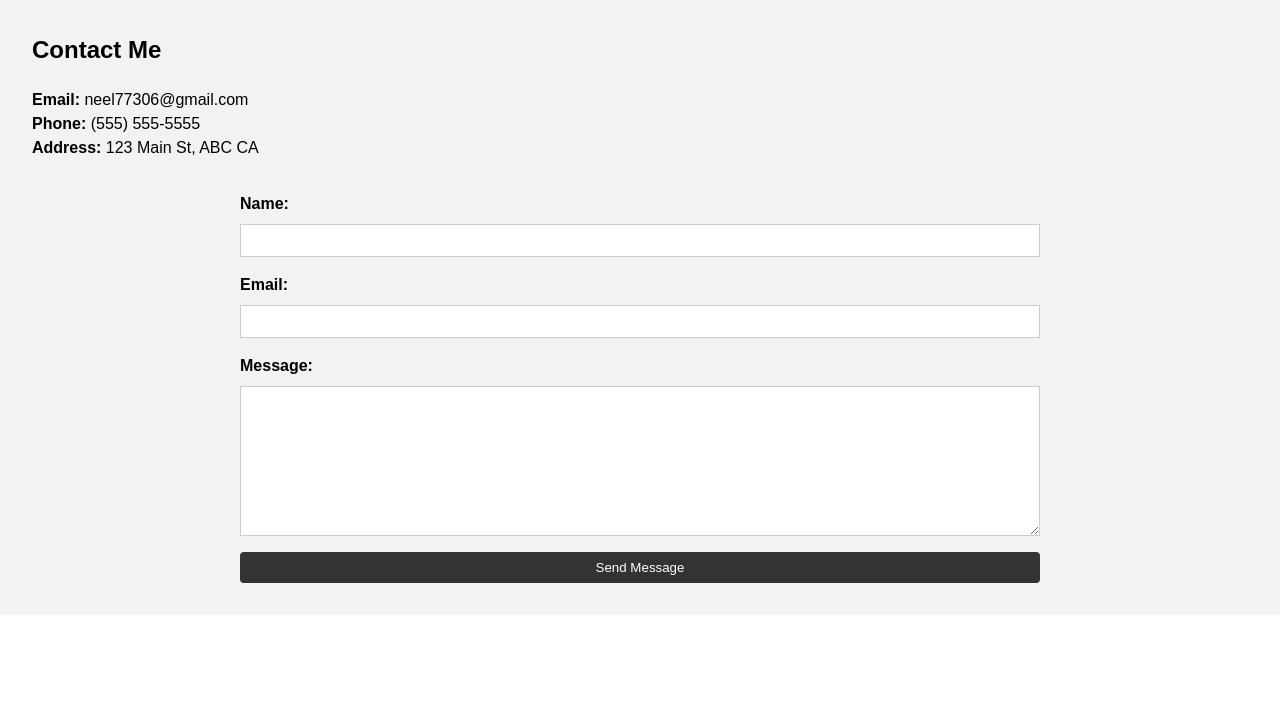
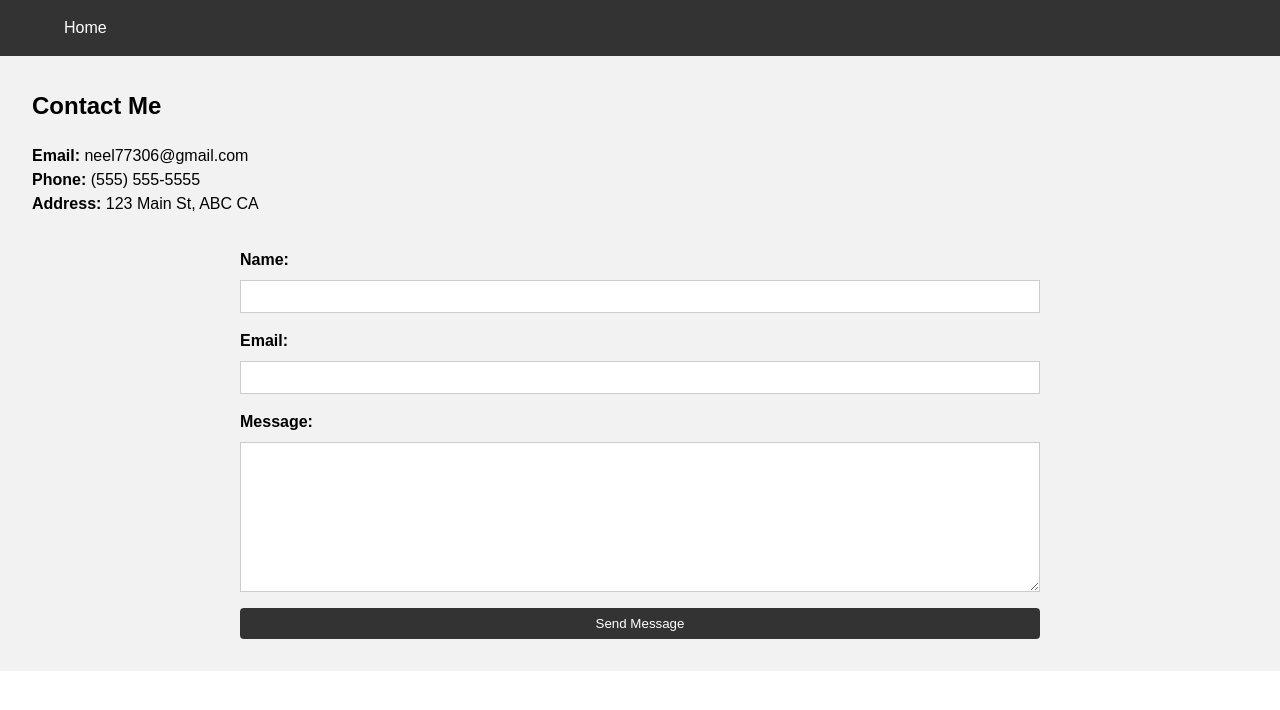
Before and after one commit to Neelpatel77/NeelPatel_AboutMe, a plain HTML site: page Contactus.html in a window 1280 px wide. Drawn offline with Linux system fonts and the light colour scheme.

Commit message:
added Accessibility

```diff
--- a/Contactus.html
+++ b/Contactus.html
@@ -11,7 +11,16 @@
   <link rel="stylesheet" href="/asserts/style.css">
 </head>
 <body>
+  <header>
+  <nav>
+    <ul>
 
+
+      <li><a href="homepage.html">Home</a></li>
+
+    </ul>
+  </nav>
+</header>
 <section id="contact">
     <h2>Contact Me</h2>
     <div class="contact-info">
```
Also changed, not shown: homepage.html (+1 -1 lines).
